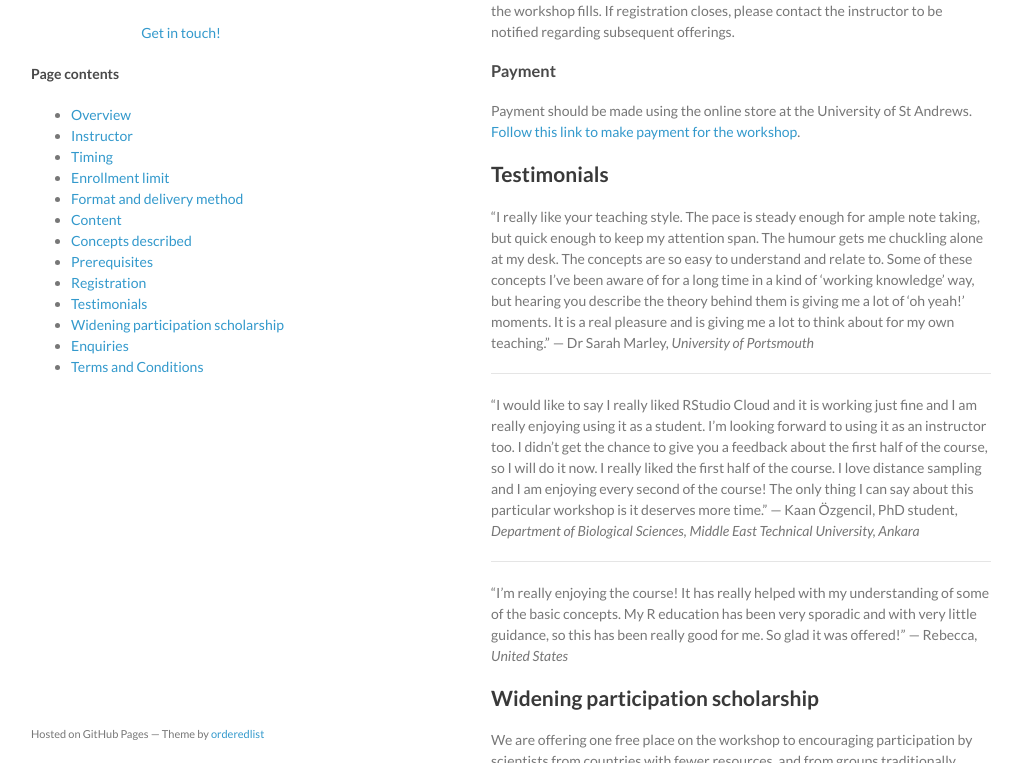
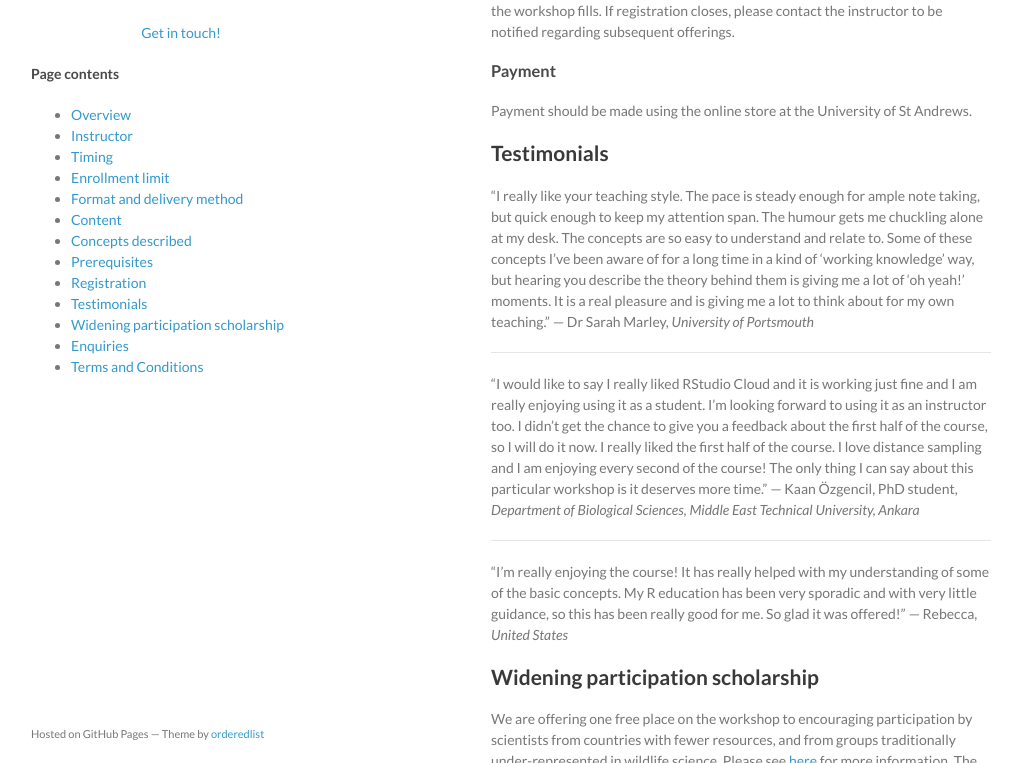
Before and after one commit to distanceworkshops/distanceworkshops.github.io, a Jekyll site: the page built from intro-sep-2021.md, in a window 1280 px wide and 900 px high, scrolled down 1795 px, cut to the strip 137-900 px from the top of the window. Shown: the whole strip, without its empty margins (129-1151 px from the left). Built offline with Jekyll 4.4.1, drawn with Linux system fonts in a browser that asks for light colours.

Commit message:
remove link to online shop

```diff
--- a/intro-sep-2021.md
+++ b/intro-sep-2021.md
@@ -62,7 +62,7 @@
 The registration fee is 215 GBP. All participants are asked to abide by our [workshop code of conduct](code-of-conduct). The registration deadline is **23 August 2021** or when the workshop fills.  If registration closes, please contact the instructor to be notified regarding subsequent offerings.
 
 ### Payment
-Payment should be made using the online store at the University of St Andrews. [Follow this link to make payment for the workshop](https://onlineshop.st-andrews.ac.uk/conferences-and-events/events/creem/online-live-workshop-introductory-distance-sampling-20th-september-1st-october-2021).
+Payment should be made using the online store at the University of St Andrews. <!-- [Follow this link to make payment for the workshop](https://onlineshop.st-andrews.ac.uk/conferences-and-events/events/creem/online-live-workshop-introductory-distance-sampling-20th-september-1st-october-2021). -->
 
 ## Testimonials
 “I really like your teaching style. The pace is steady enough for ample note taking, but quick enough to keep my attention span. The humour gets me chuckling alone at my desk. The concepts are so easy to understand and relate to. Some of these concepts I’ve been aware of for a long time in a kind of ‘working knowledge’ way, but hearing you describe the theory behind them is giving me a lot of ‘oh yeah!’ moments. It is a real pleasure and is giving me a lot to think about for my own teaching.”  — Dr Sarah Marley, <em>University of Portsmouth</em>
```
